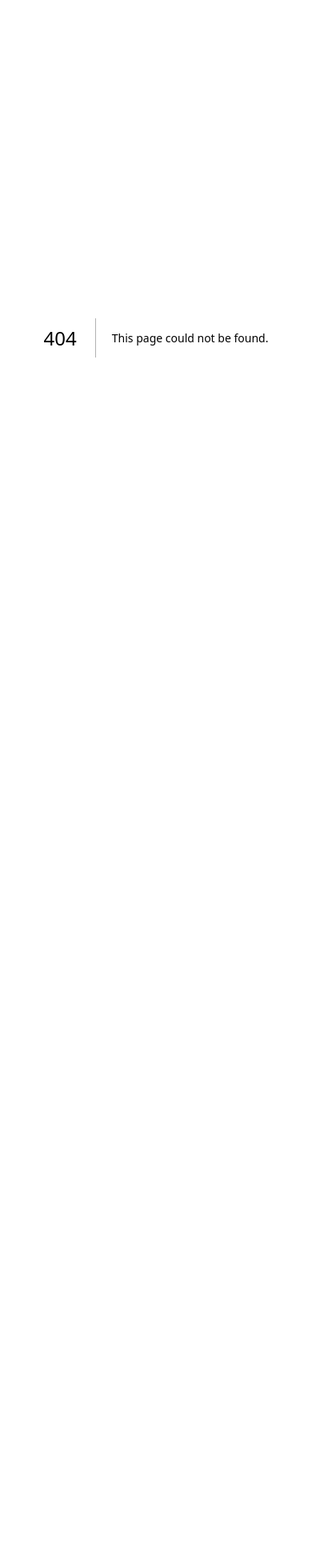
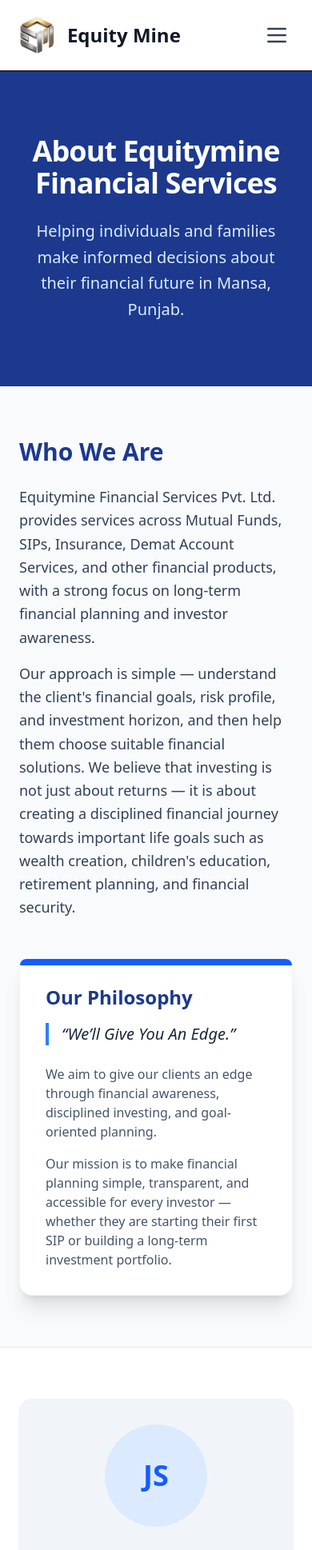
Before and after one commit to null-ptrx/equityMine, a Next.js app: page /about in a window 390 px wide. Before the commit this address had no page. Shown: the top 1938 px of the page at 80% size. Before the commit the page ends 844 px from the top, so only its background shows below. Built offline with nearby package versions, Linux system fonts and the light colour scheme.

Commit message:
added content on about page and navbar redesign for mobile

```diff
--- /dev/null
+++ b/app/about/page.tsx
@@ -0,0 +1,101 @@
+import React from 'react';
+
+export default function About() {
+  return (
+    <div className="min-h-screen bg-slate-50 text-slate-900 font-sans">
+      {/* Hero Section */}
+      <section className="bg-blue-900 text-white py-20 px-6 sm:px-12">
+        <div className="max-w-5xl mx-auto text-center">
+          <h1 className="text-4xl md:text-5xl font-extrabold mb-6 tracking-tight">About Equitymine Financial Services</h1>
+          <p className="text-xl text-blue-100 max-w-3xl mx-auto leading-relaxed">
+            Helping individuals and families make informed decisions about their financial future in Mansa, Punjab.
+          </p>
+        </div>
+      </section>
+
+      {/* Intro & Philosophy */}
+      <section className="py-16 px-6 sm:px-12 max-w-5xl mx-auto grid md:grid-cols-2 gap-12 items-center">
+        <div>
+          <h2 className="text-3xl font-bold mb-6 text-blue-900">Who We Are</h2>
+          <p className="text-lg text-slate-700 leading-relaxed mb-4">
+            Equitymine Financial Services Pvt. Ltd. provides services across Mutual Funds, SIPs, Insurance, Demat Account Services, and other financial products, with a strong focus on long-term financial planning and investor awareness.
+          </p>
+          <p className="text-lg text-slate-700 leading-relaxed">
+            Our approach is simple — understand the client&apos;s financial goals, risk profile, and investment horizon, and then help them choose suitable financial solutions. We believe that investing is not just about returns — it is about creating a disciplined financial journey towards important life goals such as wealth creation, children&apos;s education, retirement planning, and financial security.
+          </p>
+        </div>
+        <div className="bg-white p-8 rounded-2xl shadow-xl border border-slate-100 relative">
+          <div className="absolute top-0 left-0 w-full h-2 bg-blue-600 rounded-t-2xl"></div>
+          <h3 className="text-2xl font-bold mb-4 text-blue-900">Our Philosophy</h3>
+          <blockquote className="text-xl italic font-medium text-slate-800 mb-6 border-l-4 border-blue-500 pl-4">
+            “We’ll Give You An Edge.”
+          </blockquote>
+          <p className="text-slate-600 mb-4">
+            We aim to give our clients an edge through financial awareness, disciplined investing, and goal-oriented planning.
+          </p>
+          <p className="text-slate-600">
+            Our mission is to make financial planning simple, transparent, and accessible for every investor — whether they are starting their first SIP or building a long-term investment portfolio.
+          </p>
+        </div>
+      </section>
+
+      {/* Meet the Founder */}
+      <section className="bg-white py-16 px-6 sm:px-12 border-t border-slate-200">
+        <div className="max-w-5xl mx-auto">
+          <div className="flex flex-col md:flex-row gap-12 items-start">
+            <div className="md:w-1/3">
+              <div className="bg-slate-100 rounded-2xl p-8 text-center shadow-sm">
+                <div className="w-32 h-32 bg-blue-100 rounded-full mx-auto mb-6 flex items-center justify-center text-blue-600 text-4xl font-bold">
+                  JS
+                </div>
+                <h3 className="text-2xl font-bold text-slate-900">Jitender Singh</h3>
+                <p className="text-blue-600 font-medium mt-2">Founder & Financial Services Professional</p>
+                <p className="text-sm text-slate-500 mt-1">Equitymine Financial Services Pvt. Ltd.</p>
+              </div>
+            </div>
+            <div className="md:w-2/3">
+              <h2 className="text-3xl font-bold mb-6 text-blue-900">Meet the Founder</h2>
+              <p className="text-lg text-slate-700 leading-relaxed mb-6">
+                Jitender Singh is the Founder of Equitymine Financial Services Pvt. Ltd., a financial services firm dedicated to helping individuals and families make more informed and disciplined financial decisions.
+              </p>
+              <p className="text-lg text-slate-700 leading-relaxed mb-6">
+                With a strong focus on Mutual Funds, SIP-based investing, Insurance, and financial planning, his vision is to make financial products easier to understand and help investors connect their investments with their long-term financial goals.
+              </p>
+              <p className="text-lg text-slate-700 leading-relaxed">
+                At Equitymine, Jitender believes that successful investing is not about chasing short-term returns. It is about discipline, consistency, proper financial planning, and staying invested with a clear objective.
+              </p>
+            </div>
+          </div>
+        </div>
+      </section>
+
+      {/* Vision & Values */}
+      <section className="py-16 px-6 sm:px-12 max-w-5xl mx-auto">
+        <div className="grid md:grid-cols-2 gap-8">
+          <div className="bg-blue-50 p-8 rounded-2xl border border-blue-100">
+            <h3 className="text-2xl font-bold mb-4 text-blue-900">His Vision</h3>
+            <p className="text-slate-700 leading-relaxed mb-4">
+              The vision behind Equitymine is to bridge the gap between financial products and financial understanding — helping investors make decisions with greater clarity and confidence.
+            </p>
+            <p className="text-slate-700 leading-relaxed">
+              Whether the objective is wealth creation, children&apos;s education, retirement planning, financial protection, or building a long-term investment portfolio, Equitymine aims to provide a structured approach tailored to the investor&apos;s goals and risk profile.
+            </p>
+          </div>
+          <div className="bg-blue-900 text-white p-8 rounded-2xl shadow-lg">
+            <h3 className="text-2xl font-bold mb-6 text-white">What We Stand For</h3>
+            <div className="flex flex-wrap gap-3 mb-8">
+              <span className="bg-blue-800 text-blue-100 px-4 py-2 rounded-full font-medium">Clarity</span>
+              <span className="bg-blue-800 text-blue-100 px-4 py-2 rounded-full font-medium">Discipline</span>
+              <span className="bg-blue-800 text-blue-100 px-4 py-2 rounded-full font-medium">Trust</span>
+              <span className="bg-blue-800 text-blue-100 px-4 py-2 rounded-full font-medium">Long-Term Thinking</span>
+            </div>
+            <p className="text-blue-100 leading-relaxed">
+              Jitender&apos;s goal is to build long-lasting relationships with clients by focusing on investor education, transparent communication, and goal-oriented financial solutions.
+            </p>
+          </div>
+        </div>
+      </section>
+
+    </div>
+  );
+}
--- a/app/layout.tsx
+++ b/app/layout.tsx
@@ -1,6 +1,8 @@
 import type { Metadata } from "next";
 import { Geist, Geist_Mono } from "next/font/google";
 import "./globals.css";
+import {Navbar} from "@/components/Navbar";
+import {Footer} from "@/components/Footer";
 
 const geistSans = Geist({
   variable: "--font-geist-sans",
@@ -23,7 +25,11 @@
       lang="en"
       className={`${geistSans.variable} ${geistMono.variable} h-full antialiased`}
     >
-      <body className="min-h-full flex flex-col">{children}</body>
+      <body className="min-h-full flex flex-col">
+        <Navbar />
+        <main className="flex-grow">{children}</main>
+        <Footer />
+      </body>
     </html>
   );
 }
--- a/components/Navbar.tsx
+++ b/components/Navbar.tsx
@@ -1,23 +1,64 @@
+'use client';
+
 import Image from 'next/image';
 import logo from '../public/logo.png';
+import { useState } from 'react';
 
 export function Navbar() {
+  const [isOpen, setIsOpen] = useState(false);
+
   return (
-    <header className="border-b bg-white">
-      <div className="max-w-6xl mx-auto px-5 py-4 sm:px-8 lg:px-10 flex flex-col sm:flex-row items-center justify-between gap-4">
-        <a href="/" className="flex items-center gap-4 group focus-visible:outline-none focus-visible:ring-2 focus-visible:ring-blue-600 rounded-lg p-1">
+    <header className="border-b bg-white relative z-50">
+      <div className="max-w-6xl mx-auto px-5 py-4 sm:px-8 lg:px-10 flex items-center justify-between gap-4">
+        <a href="/" className="flex items-center gap-4 group focus-visible:outline-none focus-visible:ring-2 focus-visible:ring-blue-600 rounded-lg p-1 z-50">
           <Image src={logo} height={60} alt="Equity Mine Logo" placeholder="blur" className="w-auto h-12 sm:h-[60px]" />
           <span className="text-2xl sm:text-3xl font-bold text-gray-900 group-hover:text-blue-600 transition-colors">Equity Mine</span>
         </a>
-        <nav aria-label="Main Navigation" className="w-full sm:w-auto overflow-x-auto pb-2 sm:pb-0">
-          <ul className="flex items-center gap-6 sm:gap-8 text-lg sm:text-xl font-medium text-gray-700 min-w-max">
+
+        {/* Desktop Navigation */}
+        <nav aria-label="Main Navigation" className="hidden sm:block">
+          <ul className="flex items-center gap-6 sm:gap-8 text-lg sm:text-xl font-medium text-gray-700">
             <li><a href="/" className="hover:text-blue-600 focus-visible:outline-none focus-visible:ring-2 focus-visible:ring-blue-600 rounded-sm transition-colors">Home</a></li>
             <li><a href="/about" className="hover:text-blue-600 focus-visible:outline-none focus-visible:ring-2 focus-visible:ring-blue-600 rounded-sm transition-colors">About</a></li>
-            <li><a href="https://www.njmutualfund.com/calculator" target = "_blank" className="hover:text-blue-600 focus-visible:outline-none focus-visible:ring-2 focus-visible:ring-blue-600 rounded-sm transition-colors">Calculators</a></li>
+            <li><a href="https://www.njmutualfund.com/calculator" target="_blank" rel="noreferrer" className="hover:text-blue-600 focus-visible:outline-none focus-visible:ring-2 focus-visible:ring-blue-600 rounded-sm transition-colors">Calculators</a></li>
             <li><a href="/tools" className="hover:text-blue-600 focus-visible:outline-none focus-visible:ring-2 focus-visible:ring-blue-600 rounded-sm transition-colors">Tools</a></li>
             <li><a href="/resources" className="hover:text-blue-600 focus-visible:outline-none focus-visible:ring-2 focus-visible:ring-blue-600 rounded-sm transition-colors">Resources</a></li>
             <li><a href="/contact" className="hover:text-blue-600 focus-visible:outline-none focus-visible:ring-2 focus-visible:ring-blue-600 rounded-sm transition-colors">Contact</a></li>
-            <li><a href="https://www.njindiaonline.in/cdesk/login.fin" target = "_blank" className="text-blue-600 hover:text-blue-800 font-semibold focus-visible:outline-none focus-visible:ring-2 focus-visible:ring-blue-600 rounded-sm transition-colors">Client Login</a></li>
+            <li><a href="https://www.njindiaonline.in/cdesk/login.fin" target="_blank" rel="noreferrer" className="text-blue-600 hover:text-blue-800 font-semibold focus-visible:outline-none focus-visible:ring-2 focus-visible:ring-blue-600 rounded-sm transition-colors">Client Login</a></li>
+          </ul>
+        </nav>
+
+        {/* Mobile Hamburger Button */}
+        <button
+          className="sm:hidden p-2 text-gray-700 hover:text-blue-600 focus:outline-none focus:ring-2 focus:ring-blue-600 rounded-md z-50"
+          onClick={() => setIsOpen(!isOpen)}
+          aria-label="Toggle Navigation"
+        >
+          <svg className="w-8 h-8" fill="none" stroke="currentColor" viewBox="0 0 24 24" xmlns="http://www.w3.org/2000/svg">
+            {isOpen ? (
+               <path strokeLinecap="round" strokeLinejoin="round" strokeWidth={2} d="M6 18L18 6M6 6l12 12" />
+            ) : (
+               <path strokeLinecap="round" strokeLinejoin="round" strokeWidth={2} d="M4 6h16M4 12h16M4 18h16" />
+            )}
+          </svg>
+        </button>
+      </div>
+
+      {/* Mobile Sidebar Navigation */}
+      <div
+        className={`sm:hidden absolute top-full left-0 w-full bg-white border-b shadow-xl overflow-hidden transition-all duration-300 ease-in-out ${
+          isOpen ? 'max-h-[400px] opacity-100' : 'max-h-0 opacity-0'
+        }`}
+      >
+        <nav aria-label="Mobile Navigation" className="px-5 py-4 bg-gray-50/90 backdrop-blur-sm">
+          <ul className="flex flex-col gap-4 text-lg font-medium text-gray-800">
+            <li><a href="/" className="block py-2 hover:text-blue-600 border-b border-gray-200">Home</a></li>
+            <li><a href="/about" className="block py-2 hover:text-blue-600 border-b border-gray-200">About</a></li>
+            <li><a href="https://www.njmutualfund.com/calculator" target="_blank" rel="noreferrer" className="block py-2 hover:text-blue-600 border-b border-gray-200">Calculators</a></li>
+            <li><a href="/tools" className="block py-2 hover:text-blue-600 border-b border-gray-200">Tools</a></li>
+            <li><a href="/resources" className="block py-2 hover:text-blue-600 border-b border-gray-200">Resources</a></li>
+            <li><a href="/contact" className="block py-2 hover:text-blue-600 border-b border-gray-200">Contact</a></li>
+            <li><a href="https://www.njindiaonline.in/cdesk/login.fin" target="_blank" rel="noreferrer" className="block py-2 text-blue-600 hover:text-blue-800 font-bold">Client Login</a></li>
           </ul>
         </nav>
       </div>
```
Also changed, not shown: app/page.tsx (+3 -4 lines), components/Hero.tsx (+8 -8 lines).
